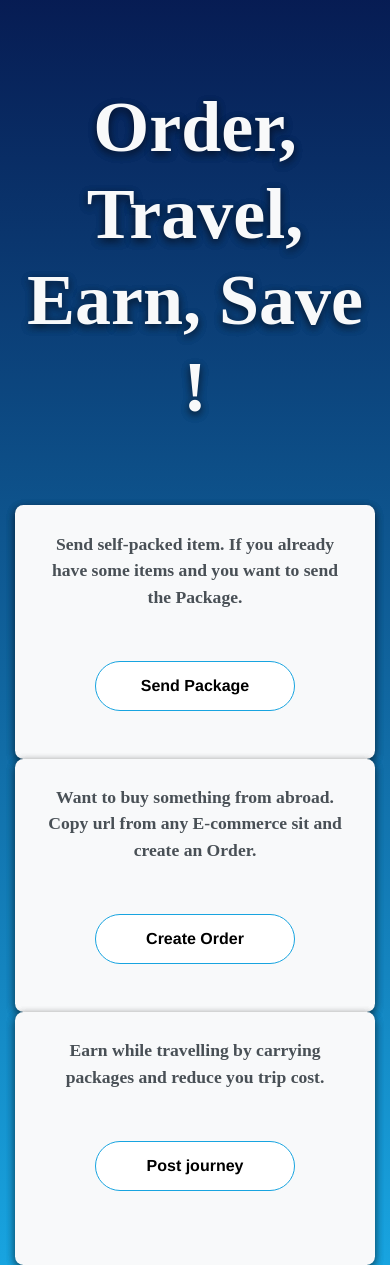
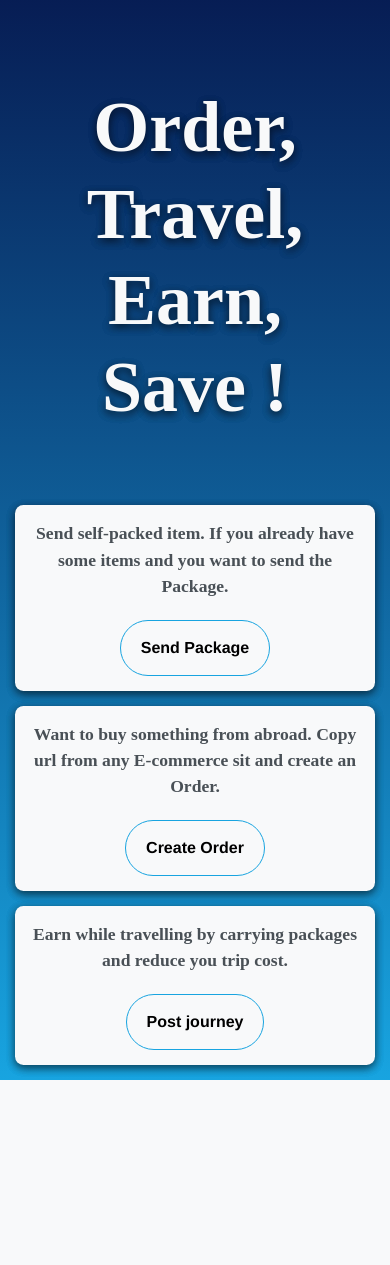
Before and after one commit to TasifTarikul/Fiducia, a Django app: page / in a window 390 px wide. Shown: the part 56-1321 px from the top of the page. After the commit the page ends 1136 px from the top, so only its background shows below. Run offline with Django 3.2, Linux system fonts and the light colour scheme; the visitor is signed in with stand-in values (Sample User, id 1); some libraries are stand-ins or nearby versions.

Commit message:
home page responsive

```diff
--- a/src/UserApp/templates/UserApp/home_page.html
+++ b/src/UserApp/templates/UserApp/home_page.html
@@ -18,38 +18,48 @@
                 </div>
 
                 <div id="main-banner-content-heading-wrapper" class="row justify-content-center">
-                    <h1 id="main-banner-content-heading" class="col-sm-7 text-center">
-                        Order, Travel, Earn, Save !
+                    <h1 id="main-banner-content-heading" class="text-center">
+                        Order, Travel, Earn,<br/> Save !
                     </h1>
                 </div>
 
                 <div id="main-banner-card-wrapper" class="row">
 
-                    <div id="" class="col-sm-4 main-banner-content-section-wrapper">
+{#                    ################################################}
+
+                    <div id="" class="col-md-4 main-banner-content-section-wrapper">
                         <div class="main-banner-card">
-                          <div class="main-banner-card-body">
-                            <p id="main-banner-content-send-text" class="main-banner-card-text">Send self-packed item. If you already have some items and you want to send the Package.</p>
-                            <a href="{% url 'UserApp:sendpackage' %}" id="main-banner-content-send-button" class="main-banner-content-button">Send Package</a>
-                          </div>
+                            <p id="main-banner-content-send-text" class="main-banner-card-text">
+                                Send self-packed item. If you already have some items and you want to send the Package.
+                            </p>
+                            <a href="{% url 'UserApp:sendpackage' %}" id="main-banner-content-send-button" class="main-banner-content-button">
+                                Send Package
+                            </a>
                         </div>
                     </div>
 
-                    <div id="" class="col-sm-4 main-banner-content-section-wrapper">
+                    <div id="" class="col-md-4 main-banner-content-section-wrapper">
                         <div class="main-banner-card">
-                          <div class="main-banner-card-body">
-                            <p id="main-banner-content-create-text" class="main-banner-card-text">Want to buy something from abroad. Copy url from any E-commerce sit and create an Order.</p>
-                            <a href="{% url 'UserApp:createorder' %}" id="main-banner-content-create-button" class="main-banner-content-button">Create Order</a>
-                          </div>
+                            <p id="main-banner-content-create-text" class="main-banner-card-text">
+                                Want to buy something from abroad. Copy url from any E-commerce sit and create an Order.
+
+                            </p>
+                            <a href="{% url 'UserApp:createorder' %}" id="main-banner-content-create-button" class="main-banner-content-button">
+                                Create Order
+                            </a>
                         </div>
                     </div>
 
-                    <div id="" class="col-sm-4 main-banner-content-section-wrapper">
+                    <div id="" class="col-md-4 main-banner-content-section-wrapper">
+                        <div class="main-banner-card">
+                            <p id="main-banner-content-journey-text" class="main-banner-card-text">
+                                Earn while travelling by carrying packages and reduce you trip cost.
+                            </p>
 
-                        <div class="main-banner-card">
-                          <div class="main-banner-card-body">
-                            <p id="main-banner-content-journey-text" class="main-banner-card-text">Earn while travelling by carrying packages and reduce you trip cost.</p>
-                            <a href="{% url 'UserApp:create_journey' %}" id="main-banner-content-journey-button" class="main-banner-content-button">Post journey</a>
-                          </div>
+                            <a href="{% url 'UserApp:create_journey' %}" id="main-banner-content-journey-button" class="main-banner-content-button">
+                                Post journey
+                            </a>
+
                         </div>
                     </div>
 
--- a/src/fiduciaPro/base_templates/base.html
+++ b/src/fiduciaPro/base_templates/base.html
@@ -16,7 +16,7 @@
 {#    <script src="https://js.stripe.com/v3/"></script>#}
     <link rel="stylesheet" type="text/css" href="{% static "common_static/js/bootstrap-4.0.0-dist/css/bootstrap.css" %}">
     <link rel="stylesheet" type="text/css" href="{% static "common_static/css/style.css" %}"/>
-    <link rel="stylesheet" type="text/css" href="{% static "UserApp/user_style.css" %}"/>
+    <link rel="stylesheet" type="text/css" href="{% static "UserApp/css/user_style.css" %}"/>
     <link href="https://fonts.googleapis.com/icon?family=Material+Icons" rel="stylesheet">
 </head>
 <body>
--- a/src/fiduciaPro/base_templates/header_nav.html
+++ b/src/fiduciaPro/base_templates/header_nav.html
@@ -26,9 +26,9 @@
 {#                <div id="top-nav-container-signin-container" class="top-nav-container-tool-wrapper nav-link">#}
 {#                    <a id="top-nav-container-signin" class="top-nav-tools-right" href="#">messages</a>#}
 {#                </div>#}
-                <div id="top-nav-container-notification-container" class="top-nav-container-tool-wrapper nav-link">
-                    <a id="top-nav-container-notification" class="top-nav-tools-right" href="#">0</a>
-                </div>
+{#                <div id="top-nav-container-notification-container" class="top-nav-container-tool-wrapper nav-link">#}
+{#                    <a id="top-nav-container-notification" class="top-nav-tools-right" href="#">0</a>#}
+{#                </div>#}
 {#                <div id="top-nav-container-signin-container" class="top-nav-container-tool-wrapper nav-link">#}
 {#                    <a id="top-nav-container-signin" class="top-nav-tools-right" href="#" >Help?</a>#}
 {#                </div>#}
--- a/src/static/common_static/css/style.css
+++ b/src/static/common_static/css/style.css
@@ -114,11 +114,20 @@ body, html, head{
             margin-bottom: 0;
         }
 
+        @media(max-width: 768px) {
+            .main-banner-content-section-wrapper {
+                margin-bottom: 15px;
+            }
+        }
+
         .main-banner-card{
             background-color: #f8f9fa;
-            height: 30vh;
-            padding: 3vh;
+            min-height: 100%;
+            padding: 15px;
             border-radius: 1vh;
+            text-align: center;
+            display: flex;
+            flex-direction: column;
             /*-webkit-box-shadow: 0 3px 8px rgba(0, 0, 0, .25);*/
             /*-moz-box-shadow: 0 3px 8px rgba(0, 0, 0, .25);*/
             box-shadow:
@@ -127,14 +136,11 @@ body, html, head{
                     0 3px 8px rgba(0, 0, 0, .25);
             -webkit-border-radius: 1vh;
             -moz-border-radius: 1vh;
-            display: flex;
-            justify-content: center;
+            /*display: flex;*/
+            /*justify-content: center;*/
 
         }
 
-        .main-banner-card-body{
-            text-align: center;
-        }
 
         .main-banner-card-text{
             /*margin-bottom: 10px;*/
@@ -142,28 +148,30 @@ body, html, head{
             color: #495056;
             font-weight: bold;
             font-family: "Ubuntu Light";
+            height: 85%;
+            margin: 0 0 20px 0;
         }
 
+
         .main-banner-content-button{
+            align-self: center;
             text-decoration: none;
             color: black;
-            background-color: white;
-            display: block;
-            width: 200px;
-            height: 50px;
-            line-height: 48px;
+            background-color: transparent;
             text-align: center;
+            font-weight: 700;
             border: 1px solid #18a4e0;
             border-radius: 50px;
-            font-weight: 700;;
-            margin: 6vh auto 0 auto;
+            margin-top: auto;
+            padding: 15px 20px;
         }
+
 
         .main-banner-content-button:hover{
             text-decoration: none;
             color: white;
             background-image: linear-gradient(to top, #18a4e0, #06164d);
-            border: none;
+            border: 1px solid white;
         }
 
         #main-banner-video-container{
--- a/src/static/common_static/js/main.js
+++ b/src/static/common_static/js/main.js
@@ -1,6 +1,6 @@
 $(document).ready(function () {
 
-    console.log("main.js")
+    console.log("main.js");
     // SEND PACKAGE FORM PAGE AND CREATE ORDER FORM PAGE //
 
     const input_file = $(".create-order-form-input-file");
```
Also changed, not shown: src/static/UserApp/css/user_style.css (renamed from src/static/UserApp/user_style.css).
